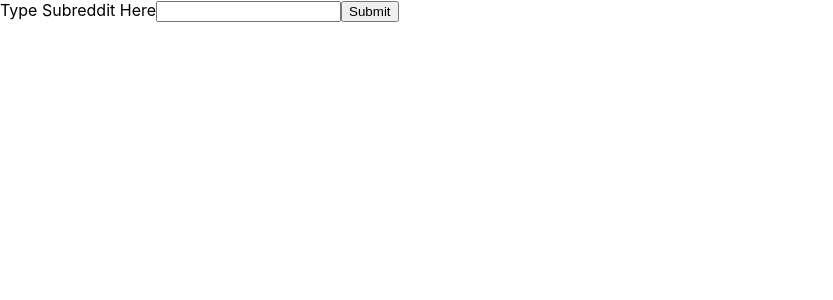
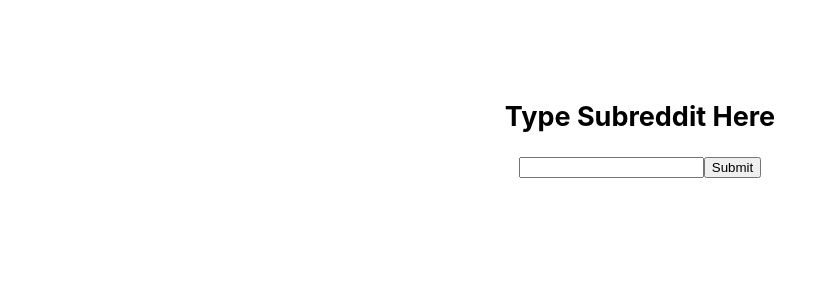
Before and after one commit to mlangens/reddit-clone, a React (Create React App) app: page / in a window 1280 px wide. Shown: the top 300 px of the page, without its empty margins (0-833 px from the left). Built offline with nearby package versions, Linux system fonts and the light colour scheme.

Commit message:
change default page name

```diff
--- a/src/App.js
+++ b/src/App.js
@@ -1,8 +1,8 @@
 import React from 'react';
-import {BrowserRouter, Switch, Route, Redirect} from 'react-router-dom';
+import {BrowserRouter, Switch, Route} from 'react-router-dom';
 import './App.css';
 import Homepage from './components/homepage/homepage';
-import InputSubreddit from './components/InputSubreddit/inputSubreddit';
+import DefaultPage from './components/defaultpage/defaultpage';
 
 
 export default function App() {
@@ -10,7 +10,7 @@
     <BrowserRouter>
       <Switch>
         <Route path="/:subreddit/:count?" component={Homepage} />
-        <Route from="/" component={InputSubreddit}/>
+        <Route from="/" component={DefaultPage}/>
       </Switch>
     </BrowserRouter>
   );
--- /dev/null
+++ b/src/components/defaultpage/defaultpage.css
@@ -0,0 +1,13 @@
+.defaultPage {
+  font-size: 18px;
+  margin-top: 100px;
+  text-align: center;
+}
+
+.defaultInput {
+  width: 80%;
+  font-size: 18px;
+  box-sizing: border-box;
+  padding-left: 10px;
+  padding-right: 10px;
+}
--- a/src/components/InputSubreddit/inputSubreddit.js
+++ b/src/components/defaultpage/defaultpage.js
@@ -1,6 +1,7 @@
 import React from 'react';
+import './defaultpage.css';
 
-class InputSubreddit extends React.Component {
+class DefaultPage extends React.Component {
   constructor() {
     super();
     this.state = {
@@ -20,13 +21,13 @@
 
   render () {
     return (
-      <div>
-        Type Subreddit Here
-        <input type="text" value={this.state.inputValue} onChange={this.handleInput} name="subreddit" />
-        <input type="submit" value="Submit" onClick={this.submitHandler} />
+      <div className="defaultPage">
+        <h2 className="defaultPageTitle">Type Subreddit Here</h2>
+        <input className="subredditInput" type="text" value={this.state.inputValue} onChange={this.handleInput} name="subreddit" />
+        <input className="submitSubreddit" type="submit" value="Submit" onClick={this.submitHandler} />
       </div>
     );
   }
 }
 
-export default InputSubreddit;
+export default DefaultPage;
```
